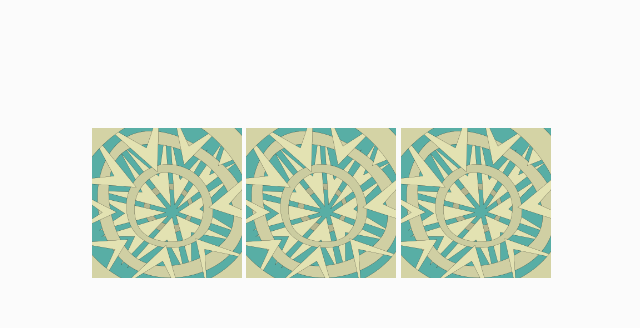
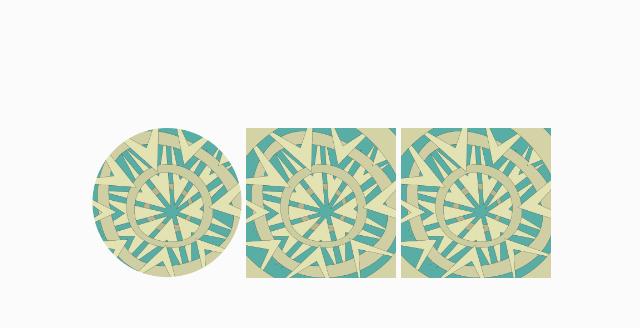
Before and after one commit to 000josh000/joshwhite.me, a plain HTML site: page index.html in a window 1280 px wide. Shown: the top 328 px of the page, without its empty margins (164-804 px from the left). Drawn offline with Linux system fonts and the light colour scheme.

Commit message:
Update index.html change pic to png

```diff
--- a/index.html
+++ b/index.html
@@ -10,7 +10,7 @@
 
 <img
   class="fit-picture"
-  src="12.jpg"
+  src="12.png"
   alt="intro design" />
 
 <img
```
